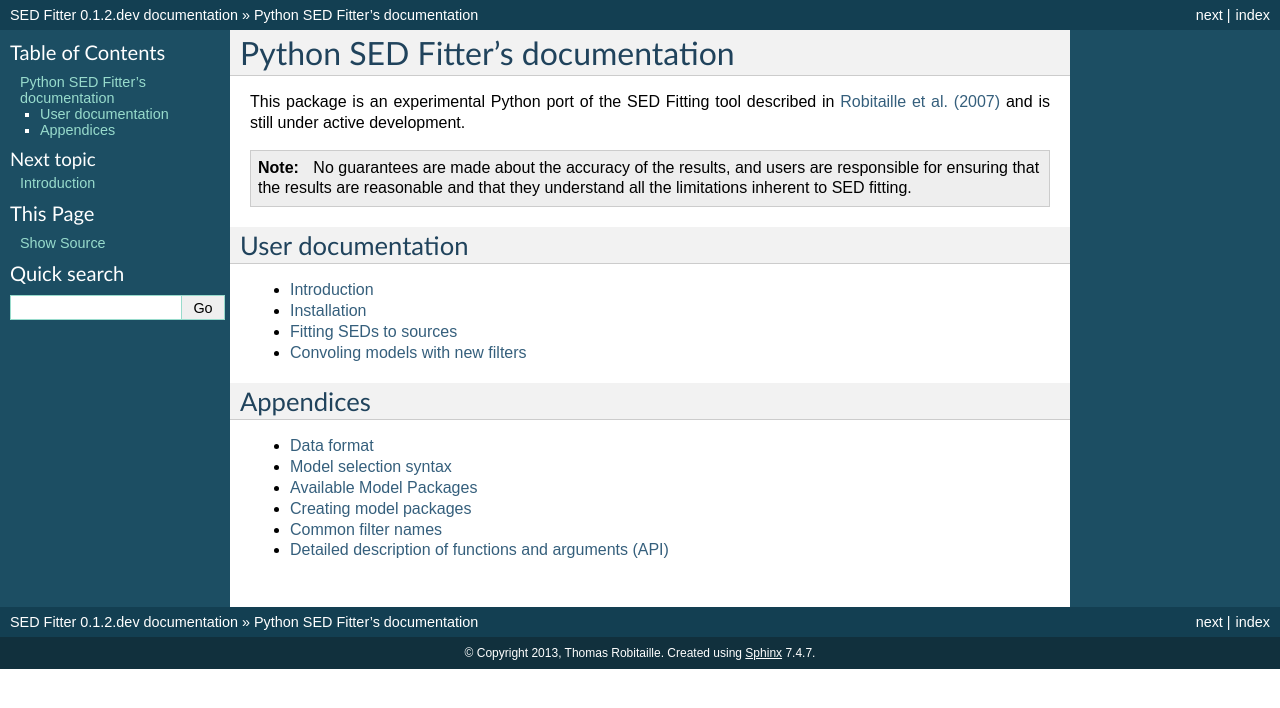
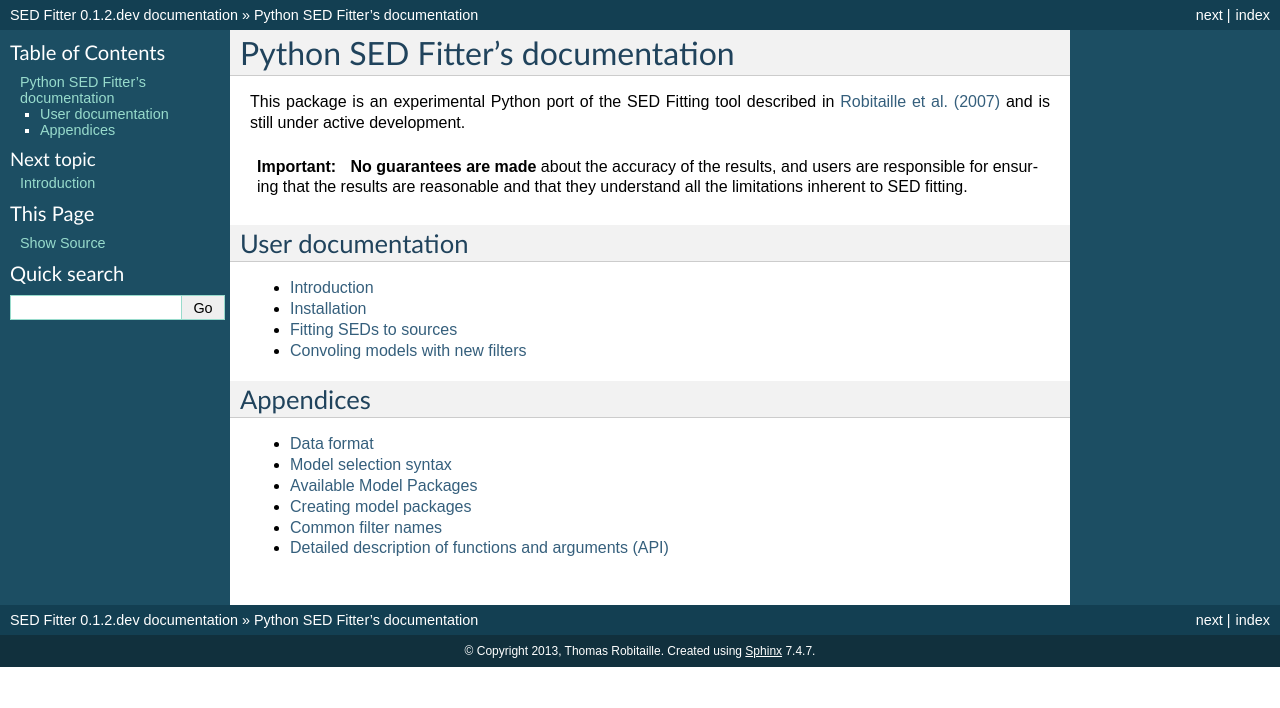
Before and after one commit to astrofrog/sedfitter, a Sphinx documentation site: the page built from docs/index.rst, in a window 1280 px wide. Shown: the top 708 px of the page. Built offline with Sphinx 7.4.7, drawn with Linux system fonts in a browser that asks for light colours; formulas are drawn with MathJax 3; some of the changed lines change nothing that is shown.

Commit message:
Changed note to important in docs

```diff
--- a/docs/index.rst
+++ b/docs/index.rst
@@ -10,9 +10,11 @@ This package is an experimental Python port of the SED Fitting tool described in
 `Robitaille et al. (2007) <http://adsabs.harvard.edu/abs/2007ApJS..169..328R>`_
 and is still under active development.
 
-.. note:: No guarantees are made about the accuracy of the results, and users
-          are responsible for ensuring that the results are reasonable and
-          that they understand all the limitations inherent to SED fitting.
+.. important::
+
+  **No guarantees are made** about the accuracy of the results, and users are
+  responsible for ensuring that the results are reasonable and that they
+  understand all the limitations inherent to SED fitting.
 
 User documentation
 ------------------
```
